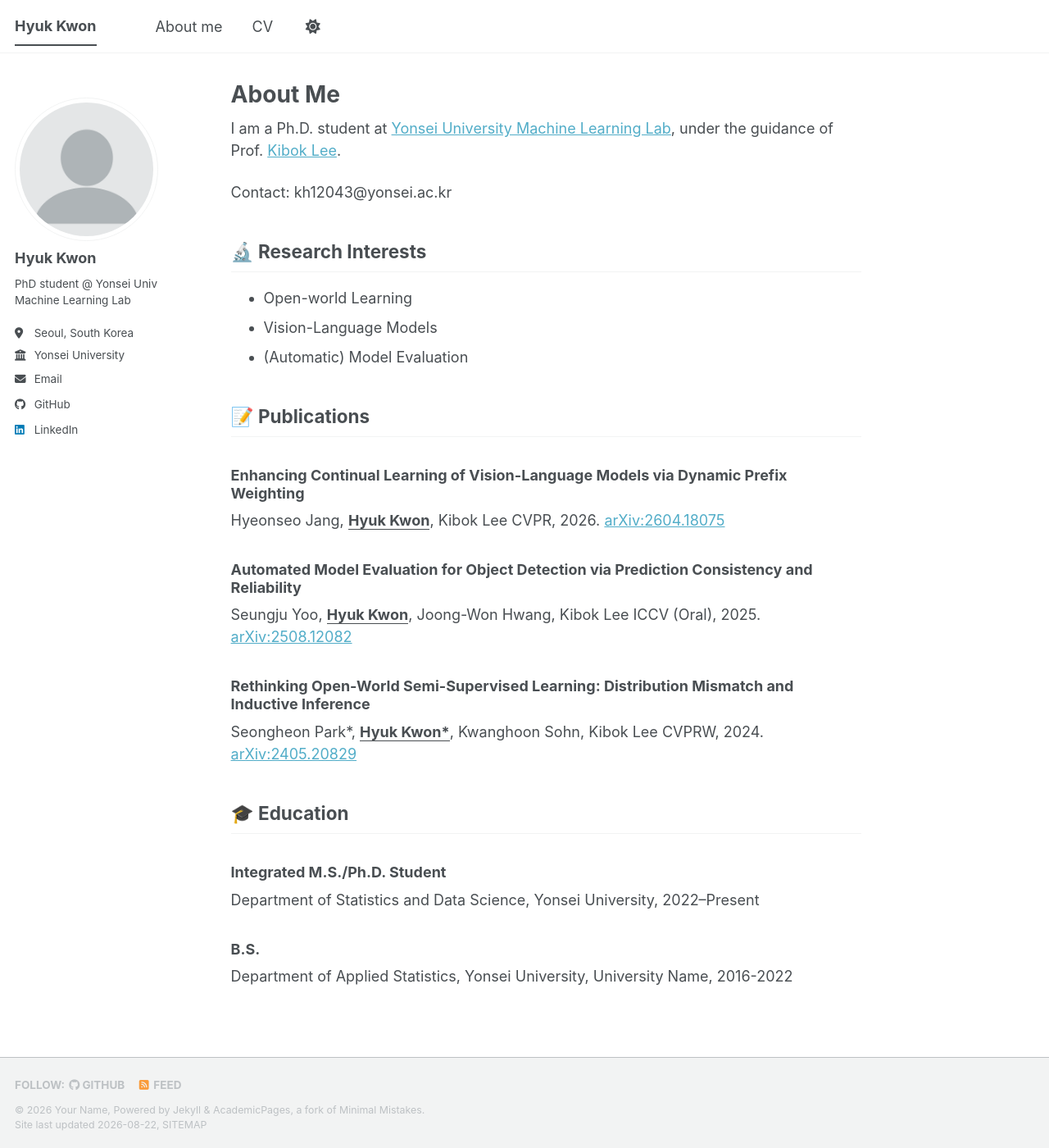
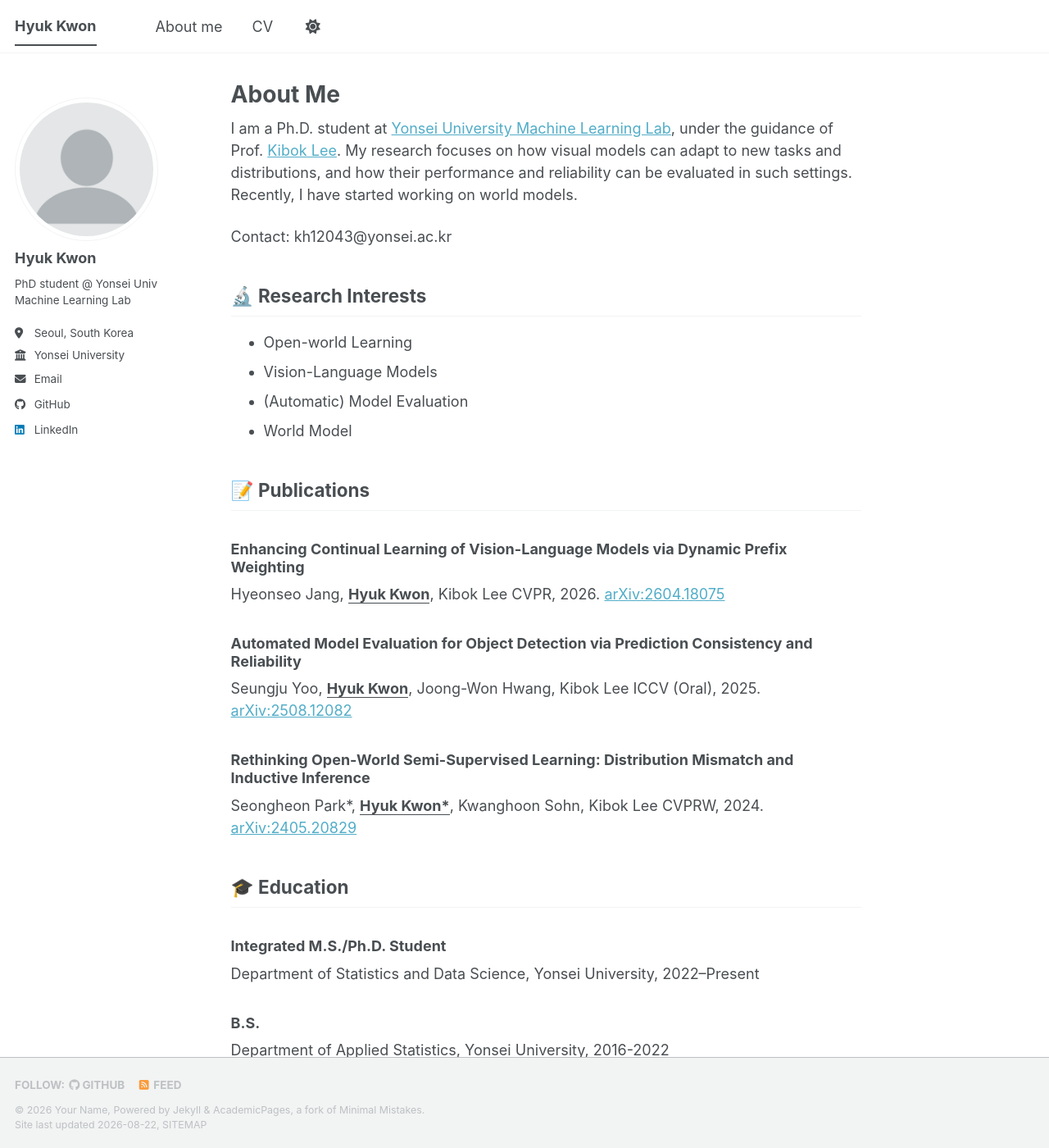
Before and after one commit to kh12043/kh12043.github.io, a Jekyll site: the page built from _pages/about.md, in a window 1280 px wide and 1400 px high. Shown: the whole window at 82% size. Built offline with Jekyll 4.4.1, drawn with Linux system fonts in a browser that asks for light colours; a script bundle is joined from its source files by our own code; library files that are not in the unit come from our copies.

Commit message:
Update about.md

```diff
--- a/_pages/about.md
+++ b/_pages/about.md
@@ -8,6 +8,8 @@
 ---
 
 I am a Ph.D. student at [Yonsei University Machine Learning Lab](https://ml.yonsei.ac.kr/), under the guidance of Prof. [Kibok Lee](https://sites.google.com/site/kibok90).
+My research focuses on how visual models can adapt to new tasks and distributions, and how their performance and reliability can be evaluated in such settings.
+Recently, I have started working on world models.
 
 Contact: kh12043@yonsei.ac.kr
 
@@ -15,6 +17,7 @@
 - Open-world Learning
 - Vision-Language Models
 - (Automatic) Model Evaluation
+- World Model
 
 ## 📝 Publications
 ### Enhancing Continual Learning of Vision-Language Models via Dynamic Prefix Weighting
@@ -33,4 +36,4 @@
 ### Integrated M.S./Ph.D. Student
 Department of Statistics and Data Science, Yonsei University, 2022–Present
 ### B.S.
-Department of Applied Statistics, Yonsei University, University Name, 2016-2022
+Department of Applied Statistics, Yonsei University, 2016-2022
```
